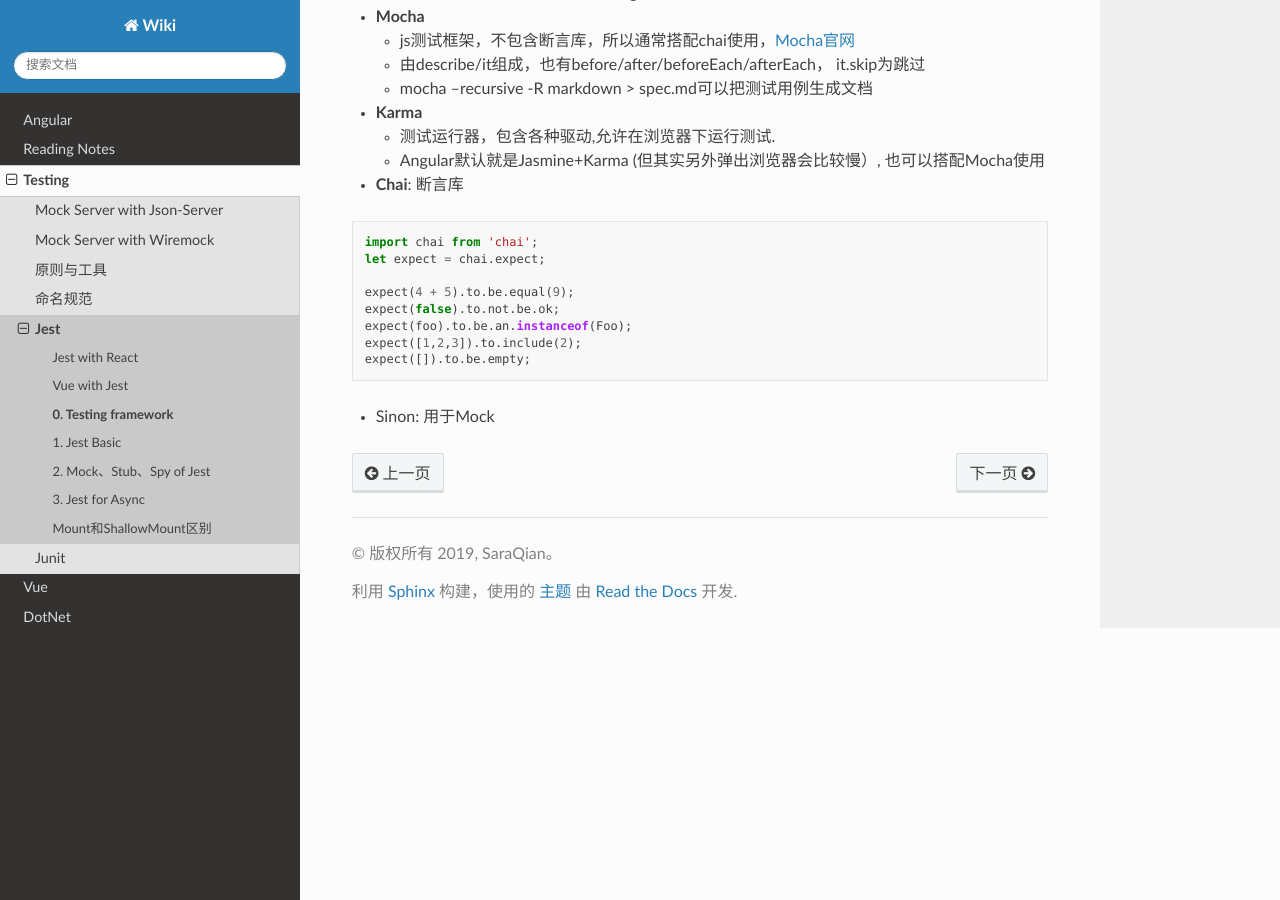
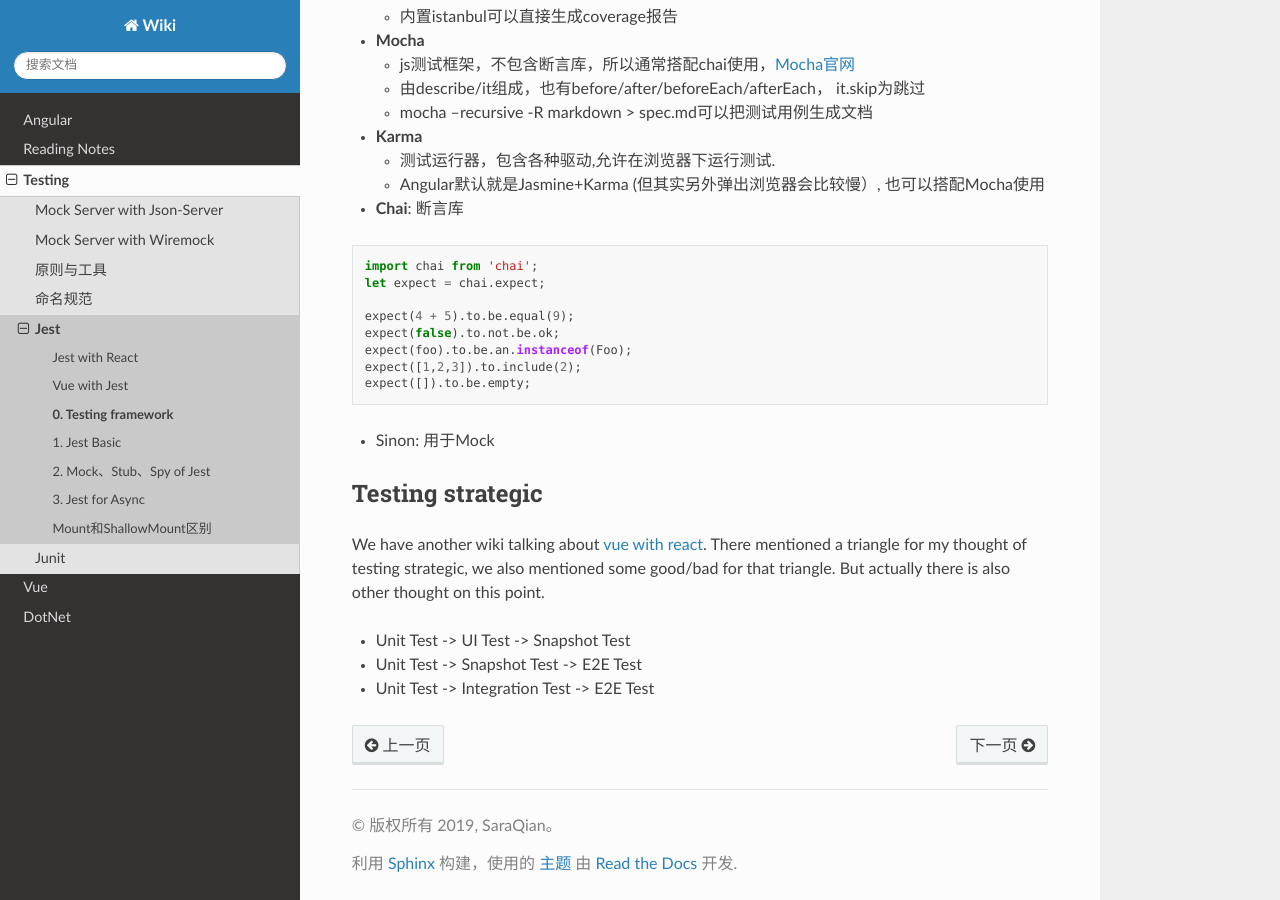
Before and after one commit to abigail830/Sphinx_wiki, a Sphinx documentation site: the page built from source/Testing/Jest/Jest0.rst, in a window 1280 px wide and 900 px high, scrolled down 608 px. Built offline with Sphinx 7.4.7 and the Read the Docs theme 2.0.0, drawn with Linux system fonts in a browser that asks for light colours.

Commit message:
Update Jest0.rst

```diff
--- a/source/Testing/Jest/Jest0.rst
+++ b/source/Testing/Jest/Jest0.rst
@@ -3,6 +3,7 @@
 
 * `Why Testing with Frontend`_
 * `Testing framework`_
+* `Testing strategic`_
 
 
 Why Testing with Frontend
@@ -51,3 +52,12 @@ Testing framework
   expect([]).to.be.empty;
 
 * Sinon: 用于Mock
+
+Testing strategic
+----------------------
+
+We have another wiki talking about `vue with react <http://wiki.saraqian.cn/Testing/Jest%20with%20React.html>`_. There mentioned a triangle for my thought of testing strategic, we also mentioned some good/bad for that triangle. But actually there is also other thought on this point.
+
+* Unit Test -> UI Test -> Snapshot Test
+* Unit Test -> Snapshot Test -> E2E Test
+* Unit Test -> Integration Test -> E2E Test
```
